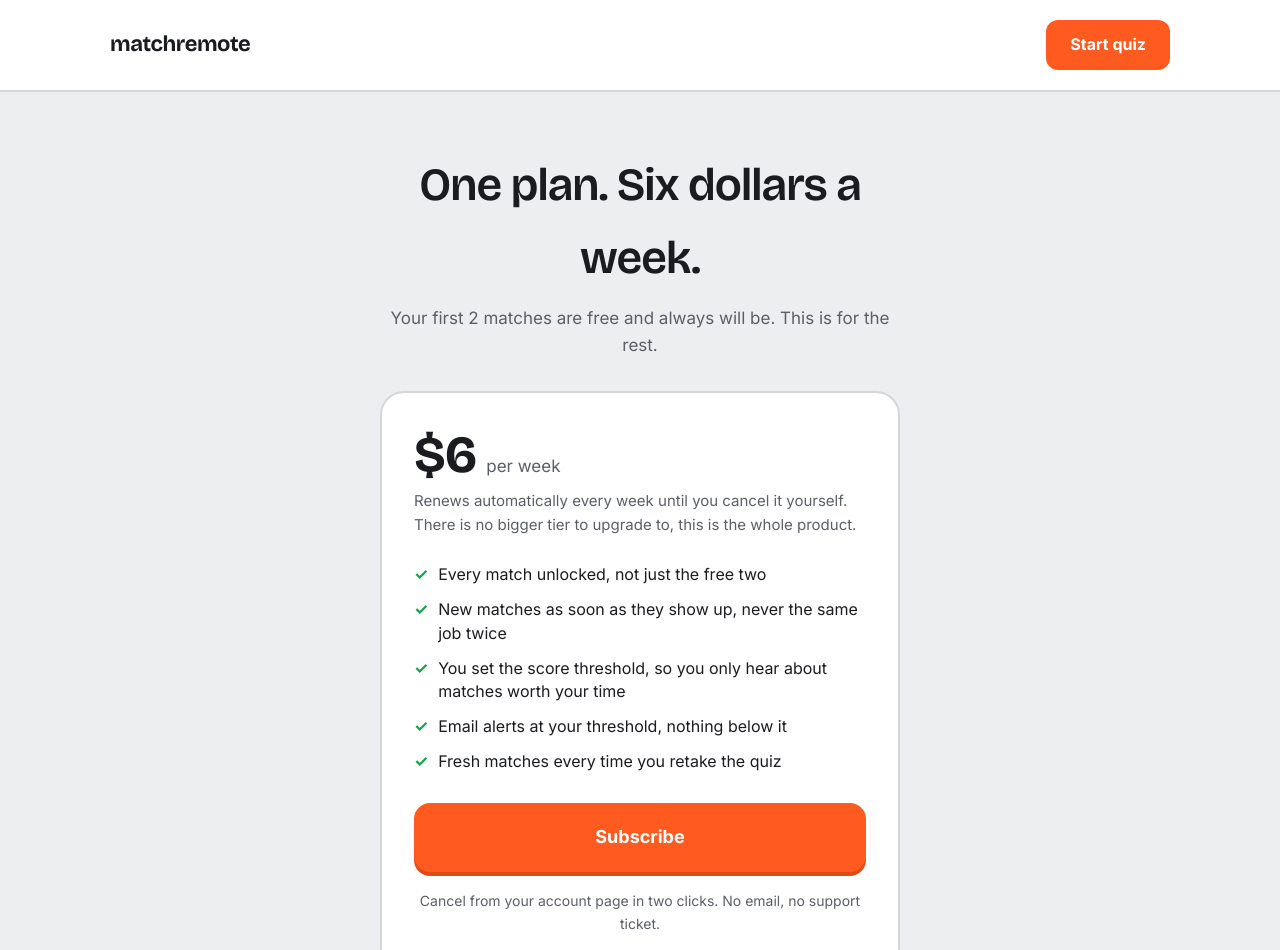
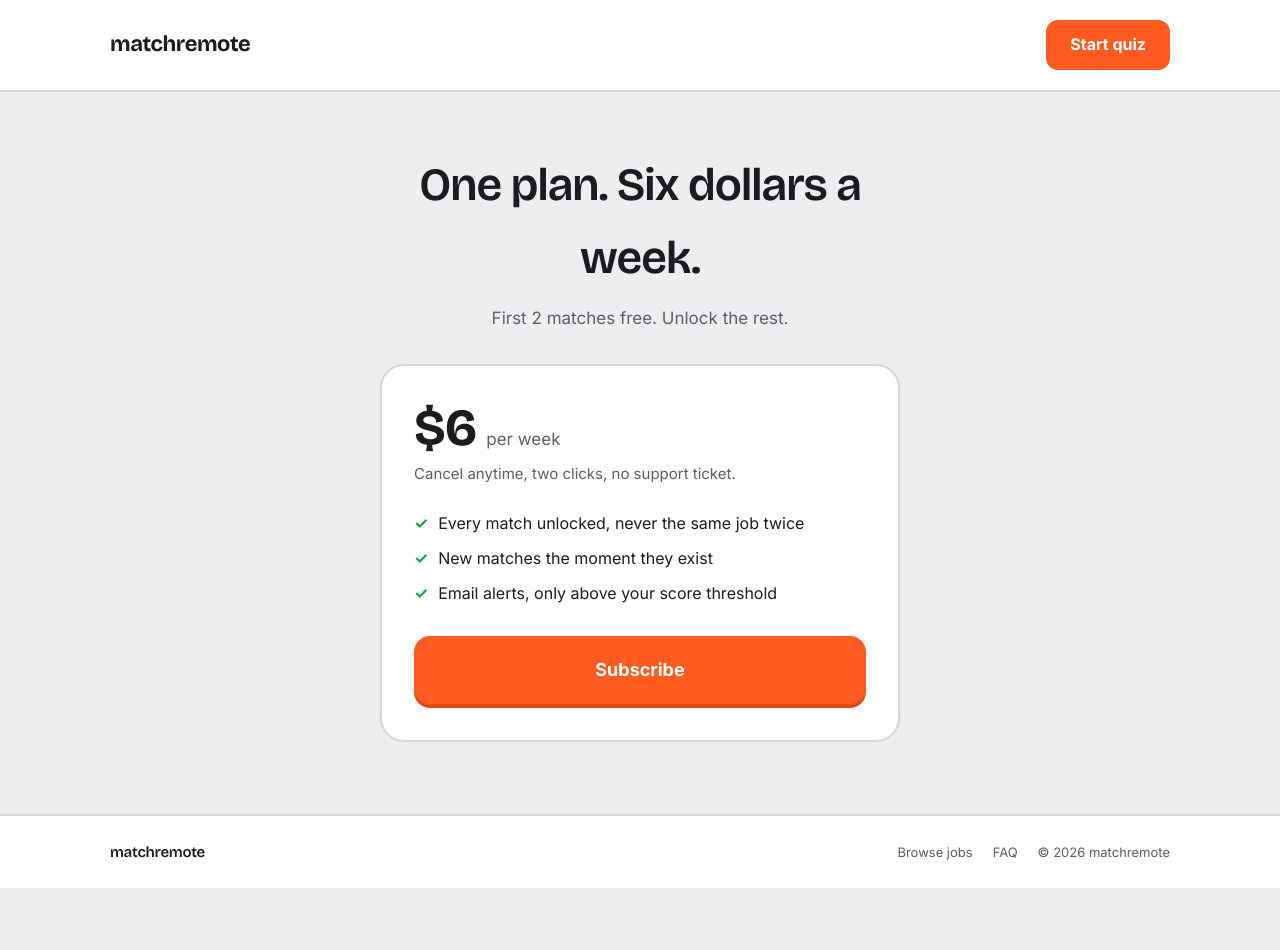
Before and after one commit to johanneskepp/matchremote.io, a Next.js app: page /pricing in a window 1280 px wide. Shown: the top 950 px of the page. After the commit the page ends 888 px from the top, so only its background shows below. Built offline with nearby package versions, Linux system fonts and the light colour scheme.

Commit message:
Slim down pricing page copy
Five bullets plus three separate paragraphs read as cluttered for a one plan page. Down to three punchy bullets and one short caption, the six dollar value is still clear without the padding.

```diff
--- a/app/pricing/page.tsx
+++ b/app/pricing/page.tsx
@@ -24,11 +24,9 @@ export const metadata: Metadata = {
 }
 
 const INCLUDED = [
-  'Every match unlocked, not just the free two',
-  'New matches as soon as they show up, never the same job twice',
-  'You set the score threshold, so you only hear about matches worth your time',
-  'Email alerts at your threshold, nothing below it',
-  'Fresh matches every time you retake the quiz',
+  'Every match unlocked, never the same job twice',
+  'New matches the moment they exist',
+  'Email alerts, only above your score threshold',
 ]
 
 export default function PricingPage() {
@@ -58,7 +56,7 @@ export default function PricingPage() {
               One plan. Six dollars a week.
             </h1>
             <p style={{ fontSize: '17px', color: 'var(--ink-soft)', margin: 0 }}>
-              Your first {FREE_MATCH_LIMIT} matches are free and always will be. This is for the rest.
+              First {FREE_MATCH_LIMIT} matches free. Unlock the rest.
             </p>
           </div>
 
@@ -70,8 +68,7 @@ export default function PricingPage() {
               <span style={{ fontSize: '17px', color: 'var(--ink-soft)' }}>per week</span>
             </div>
             <p style={{ margin: '0 0 26px', fontSize: '15px', color: 'var(--ink-soft)' }}>
-              Renews automatically every week until you cancel it yourself. There is no bigger tier to upgrade to,
-              this is the whole product.
+              Cancel anytime, two clicks, no support ticket.
             </p>
 
             <ul style={{ listStyle: 'none', padding: 0, margin: '0 0 30px' }}>
@@ -84,15 +81,7 @@ export default function PricingPage() {
             </ul>
 
             <Link href="/account" className="btn-big">Subscribe</Link>
-
-            <p style={{ margin: '18px 0 0', fontSize: '14px', color: 'var(--ink-soft)', textAlign: 'center' }}>
-              Cancel from your account page in two clicks. No email, no support ticket.
-            </p>
           </div>
-
-          <p style={{ textAlign: 'center', fontSize: '15px', color: 'var(--ink-soft)', marginTop: '28px' }}>
-            Not sure yet? <Link href="/quiz" style={{ color: 'var(--teal)', fontWeight: 600 }}>Take the quiz free</Link> and see your first {FREE_MATCH_LIMIT} matches.
-          </p>
         </div>
       </main>
 
```
